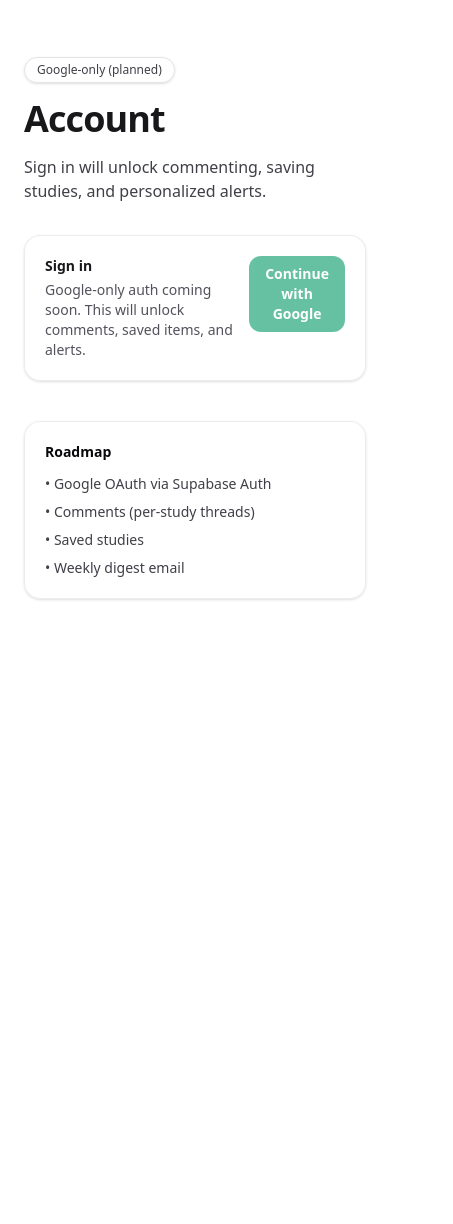
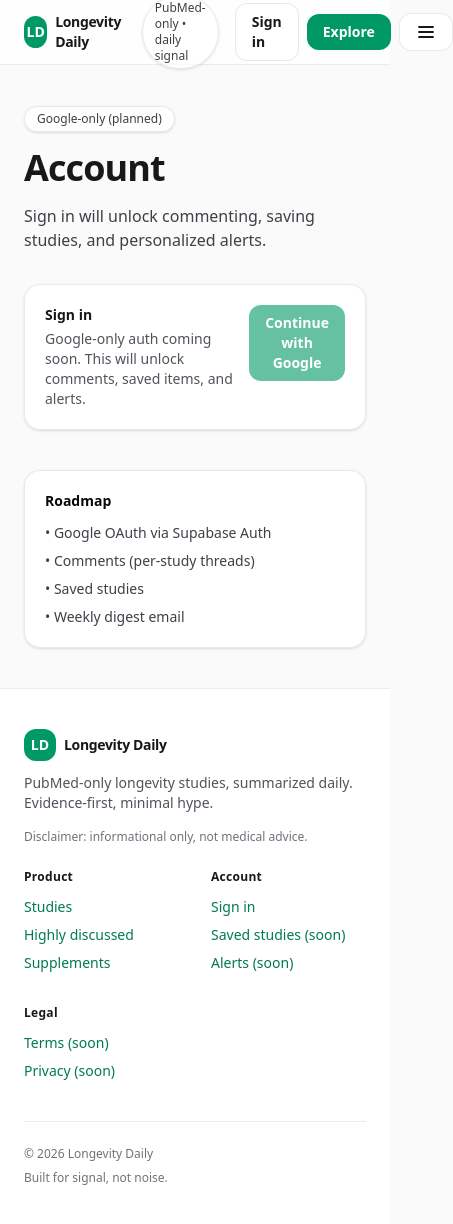
Before and after one commit to bgibson253/longevity-daily, a Next.js app: page /account in a window 390 px wide. Shown: the whole page, 453 px wide, since content can reach past the window. Before the commit the page ends 844 px from the top, so only its background shows below. Built offline with nearby package versions, Linux system fonts and the light colour scheme.

Commit message:
Polish UI: softer contrast, mobile nav, footer, SEO, highly-discussed

```diff
--- a/src/app/account/page.tsx
+++ b/src/app/account/page.tsx
@@ -1,11 +1,16 @@
 import { AuthPlaceholder } from '../components/AuthPlaceholder'
+import { SiteHeader } from '../components/SiteHeader'
+import { SiteFooter } from '../components/SiteFooter'
 
 export const revalidate = 3600
 
 export default function AccountPage() {
   return (
-    <main className="min-h-screen bg-saas">
-      <div className="container-saas py-14">
+    <main className="min-h-screen">
+      <SiteHeader />
+
+      <section className="bg-saas" style={{ paddingTop: 40, paddingBottom: 40 }}>
+        <div className="container-saas">
           <div className="mx-auto max-w-2xl">
             <div className="badge">Google-only (planned)</div>
             <h1 className="mt-4 text-4xl font-black tracking-tight text-zinc-900">Account</h1>
@@ -28,6 +33,9 @@
             </div>
           </div>
         </div>
+      </section>
+
+      <SiteFooter />
     </main>
   )
 }
--- /dev/null
+++ b/src/app/components/MobileNav.tsx
@@ -0,0 +1,83 @@
+'use client'
+
+import Link from 'next/link'
+import { usePathname } from 'next/navigation'
+import { useEffect, useRef, useState } from 'react'
+
+const LINKS: { href: string; label: string }[] = [
+  { href: '/', label: 'Studies' },
+  { href: '/highly-discussed', label: 'Highly discussed' },
+  { href: '/supplements', label: 'Supplements' },
+  { href: '/account', label: 'Account' },
+]
+
+function MenuIcon() {
+  return (
+    <svg width="20" height="20" viewBox="0 0 20 20" fill="none" aria-hidden="true">
+      <path d="M3 5h14" stroke="currentColor" strokeWidth="1.8" strokeLinecap="round" />
+      <path d="M3 10h14" stroke="currentColor" strokeWidth="1.8" strokeLinecap="round" />
+      <path d="M3 15h14" stroke="currentColor" strokeWidth="1.8" strokeLinecap="round" />
+    </svg>
+  )
+}
+
+export function MobileNav() {
+  const [open, setOpen] = useState(false)
+  const pathname = usePathname()
+  const panelRef = useRef<HTMLDivElement | null>(null)
+
+  useEffect(() => {
+    setOpen(false)
+  }, [pathname])
+
+  useEffect(() => {
+    function onKeyDown(e: KeyboardEvent) {
+      if (e.key === 'Escape') setOpen(false)
+    }
+    function onMouseDown(e: MouseEvent) {
+      if (!open) return
+      const el = panelRef.current
+      if (el && !el.contains(e.target as Node)) setOpen(false)
+    }
+    window.addEventListener('keydown', onKeyDown)
+    window.addEventListener('mousedown', onMouseDown)
+    return () => {
+      window.removeEventListener('keydown', onKeyDown)
+      window.removeEventListener('mousedown', onMouseDown)
+    }
+  }, [open])
+
+  return (
+    <div className="relative md:hidden" ref={panelRef}>
+      <button
+        type="button"
+        className="btn-secondary px-3"
+        onClick={() => setOpen((v) => !v)}
+        aria-label="Open navigation"
+        aria-expanded={open}
+      >
+        <MenuIcon />
+      </button>
+
+      {open ? (
+        <div className="absolute right-0 mt-2 w-64 overflow-hidden rounded-2xl border border-zinc-200/70 bg-white shadow-lg">
+          <div className="p-2">
+            {LINKS.map((l) => (
+              <Link
+                key={l.href}
+                href={l.href}
+                className={`block rounded-xl px-3 py-2 text-sm font-medium transition ${
+                  pathname === l.href
+                    ? 'bg-emerald-50 text-emerald-800'
+                    : 'text-zinc-700 hover:bg-zinc-50 hover:text-zinc-900'
+                }`}
+              >
+                {l.label}
+              </Link>
+            ))}
+          </div>
+        </div>
+      ) : null}
+    </div>
+  )
+}
--- /dev/null
+++ b/src/app/components/SiteFooter.tsx
@@ -0,0 +1,89 @@
+import Link from 'next/link'
+
+export function SiteFooter() {
+  return (
+    <footer className="border-t border-zinc-200/70 bg-white">
+      <div className="container-saas py-10">
+        <div className="flex flex-col gap-6 md:flex-row md:items-start md:justify-between">
+          <div>
+            <div className="flex items-center gap-2">
+              <span className="inline-flex h-8 w-8 items-center justify-center rounded-xl bg-emerald-600 text-sm font-black text-white">
+                LD
+              </span>
+              <div className="text-sm font-semibold tracking-tight text-zinc-900">Longevity Daily</div>
+            </div>
+            <p className="mt-3 max-w-md text-sm text-zinc-600">
+              PubMed-only longevity studies, summarized daily. Evidence-first, minimal hype.
+            </p>
+            <p className="mt-4 text-xs text-zinc-500">Disclaimer: informational only, not medical advice.</p>
+          </div>
+
+          <div className="grid grid-cols-2 gap-8 sm:grid-cols-3">
+            <div>
+              <div className="text-xs font-semibold tracking-wide text-zinc-900">Product</div>
+              <ul className="mt-3 space-y-2 text-sm">
+                <li>
+                  <Link className="link" href="/">
+                    Studies
+                  </Link>
+                </li>
+                <li>
+                  <Link className="link" href="/highly-discussed">
+                    Highly discussed
+                  </Link>
+                </li>
+                <li>
+                  <Link className="link" href="/supplements">
+                    Supplements
+                  </Link>
+                </li>
+              </ul>
+            </div>
+
+            <div>
+              <div className="text-xs font-semibold tracking-wide text-zinc-900">Account</div>
+              <ul className="mt-3 space-y-2 text-sm">
+                <li>
+                  <Link className="link" href="/account">
+                    Sign in
+                  </Link>
+                </li>
+                <li>
+                  <Link className="link" href="/account">
+                    Saved studies (soon)
+                  </Link>
+                </li>
+                <li>
+                  <Link className="link" href="/account">
+                    Alerts (soon)
+                  </Link>
+                </li>
+              </ul>
+            </div>
+
+            <div>
+              <div className="text-xs font-semibold tracking-wide text-zinc-900">Legal</div>
+              <ul className="mt-3 space-y-2 text-sm">
+                <li>
+                  <Link className="link" href="/">
+                    Terms (soon)
+                  </Link>
+                </li>
+                <li>
+                  <Link className="link" href="/">
+                    Privacy (soon)
+                  </Link>
+                </li>
+              </ul>
+            </div>
+          </div>
+        </div>
+
+        <div className="mt-10 flex flex-col gap-2 border-t border-zinc-200/70 pt-6 text-xs text-zinc-500 sm:flex-row sm:items-center sm:justify-between">
+          <div>© {new Date().getFullYear()} Longevity Daily</div>
+          <div className="text-zinc-500">Built for signal, not noise.</div>
+        </div>
+      </div>
+    </footer>
+  )
+}
--- a/src/app/components/SiteHeader.tsx
+++ b/src/app/components/SiteHeader.tsx
@@ -1,4 +1,5 @@
 import Link from 'next/link'
+import { MobileNav } from './MobileNav'
 
 function NavLink({ href, children }: { href: string; children: React.ReactNode }) {
   return (
@@ -13,7 +14,7 @@
 
 export function SiteHeader() {
   return (
-    <header className="sticky top-0 z-30 border-b border-zinc-200/70 bg-white/75 backdrop-blur">
+    <header className="sticky top-0 z-30 border-b border-zinc-200/70 bg-white/80 backdrop-blur">
       <div className="container-saas flex h-16 items-center justify-between gap-4">
         <div className="flex items-center gap-3">
           <Link href="/" className="flex items-center gap-2">
@@ -23,13 +24,12 @@
             <span className="text-sm font-semibold tracking-tight text-zinc-900">Longevity Daily</span>
           </Link>
           <span className="hidden sm:inline-flex" />
-          <span className="hidden sm:inline-flex badge">
-            PubMed-only • daily signal
-          </span>
+          <span className="hidden sm:inline-flex badge">PubMed-only • daily signal</span>
         </div>
 
         <nav className="hidden items-center gap-1 md:flex">
           <NavLink href="/">Studies</NavLink>
+          <NavLink href="/highly-discussed">Highly discussed</NavLink>
           <NavLink href="/supplements">Supplements</NavLink>
           <NavLink href="/account">Account</NavLink>
         </nav>
@@ -41,6 +41,7 @@
           <Link href="/supplements" className="btn-primary">
             Explore
           </Link>
+          <MobileNav />
         </div>
       </div>
     </header>
--- /dev/null
+++ b/src/app/highly-discussed/page.tsx
@@ -0,0 +1,49 @@
+import Link from 'next/link'
+import { SiteHeader } from '@/app/components/SiteHeader'
+
+export const revalidate = 3600
+
+export default function HighlyDiscussedPage() {
+  return (
+    <main className="min-h-screen">
+      <SiteHeader />
+
+      <section className="bg-saas" style={{ paddingTop: 36, paddingBottom: 36 }}>
+        <div className="container-saas">
+          <div className="mx-auto max-w-3xl">
+            <div className="badge">Placeholder</div>
+            <h1 className="mt-4 text-4xl font-black tracking-tight text-zinc-900">Highly discussed</h1>
+            <p className="mt-4 text-base text-zinc-700">
+              Soon: the studies with the most comment activity, plus what the community is debating.
+            </p>
+          </div>
+        </div>
+      </section>
+
+      <section className="bg-white">
+        <div className="container-saas py-12">
+          <div className="mx-auto max-w-3xl">
+            <div className="card p-6">
+              <h2 className="text-sm font-semibold text-zinc-900">What will show up here</h2>
+              <ul className="mt-3 space-y-2 text-sm text-zinc-700">
+                <li>• Most commented studies (7d / 30d)</li>
+                <li>• Top upvoted comments per study</li>
+                <li>• Quick filters (topic, intervention, model organism)</li>
+              </ul>
+              <div className="mt-5 flex flex-wrap gap-3">
+                <Link href="/" className="btn-secondary">
+                  Browse studies
+                </Link>
+                <Link href="/account" className="btn-primary">
+                  Sign in (planned)
+                </Link>
+              </div>
+            </div>
+
+            <footer className="mt-12 border-t border-zinc-200/70 pt-6 text-xs text-zinc-500">Not medical advice.</footer>
+          </div>
+        </div>
+      </section>
+    </main>
+  )
+}
--- a/src/app/layout.tsx
+++ b/src/app/layout.tsx
@@ -2,8 +2,19 @@
 import './globals.css'
 
 export const metadata: Metadata = {
-  title: 'Longevity Daily',
-  description: 'PubMed-only longevity studies, summarized daily.',
+  metadataBase: new URL('https://longevitydaily.com'),
+  title: {
+    default: 'Longevity Daily — PubMed-only longevity studies, summarized daily',
+    template: '%s — Longevity Daily',
+  },
+  description:
+    'PubMed-only longevity studies, summarized daily. Fast, evidence-first briefs with an emerald-clean SaaS vibe.',
+  openGraph: {
+    title: 'Longevity Daily',
+    description: 'PubMed-only longevity studies, summarized daily.',
+    type: 'website',
+  },
+  robots: { index: true, follow: true },
 }
 
 export default function RootLayout({ children }: { children: React.ReactNode }) {
--- a/src/app/page.tsx
+++ b/src/app/page.tsx
@@ -3,6 +3,7 @@
 import { HomeHero } from './components/HomeHero'
 import { StudyCard } from './components/StudyCard'
 import Link from 'next/link'
+import { SiteFooter } from './components/SiteFooter'
 
 export const revalidate = 60
 
@@ -62,7 +63,8 @@
                 <div>
                   <h2 className="text-xl font-bold tracking-tight text-zinc-900">Recent (7 days) — Top 10</h2>
                   <p className="mt-1 text-sm text-zinc-600">
-                    Ranked newest-first for now; blurbs pulled from <span className="font-semibold">studies.why</span>.
+                    Ranked newest-first for now; blurbs pulled from{' '}
+                    <span className="font-semibold">studies.why</span>.
                   </p>
                 </div>
                 <div className="text-xs text-zinc-500">No duplicates across sections</div>
@@ -96,9 +98,7 @@
                 <div className="flex flex-col gap-3 sm:flex-row sm:items-center sm:justify-between">
                   <div>
                     <h3 className="text-sm font-semibold text-zinc-900">Sponsors / revenue (soon)</h3>
-                    <p className="mt-1 text-sm text-zinc-600">
-                      We’re building an evidence-first supplements hub.
-                    </p>
+                    <p className="mt-1 text-sm text-zinc-600">We’re building an evidence-first supplements hub.</p>
                   </div>
                   <Link href="/supplements" className="btn-primary">
                     View Supplements page
@@ -107,12 +107,10 @@
               </section>
             </div>
           )}
-
-          <footer className="mt-12 border-t border-zinc-200/70 pt-6 text-xs text-zinc-500">
-            Disclaimer: informational only, not medical advice.
-          </footer>
         </div>
       </section>
+
+      <SiteFooter />
     </main>
   )
 }
--- a/src/app/studies/[pmid]/page.tsx
+++ b/src/app/studies/[pmid]/page.tsx
@@ -2,6 +2,7 @@
 import { supabaseAnon } from '@/lib/supabase'
 import { SiteHeader } from '@/app/components/SiteHeader'
 import { CommentsPlaceholder } from '@/app/components/CommentsPlaceholder'
+import { SiteFooter } from '@/app/components/SiteFooter'
 
 export const revalidate = 60
 
@@ -27,10 +28,14 @@
     .eq('pmid', pmid)
     .maybeSingle()
 
+  const study = (data || null) as StudyRow | null
+
   return (
-    <main className="min-h-screen bg-saas">
+    <main className="min-h-screen">
       <SiteHeader />
-      <div className="container-saas py-10">
+
+      <section className="bg-saas" style={{ paddingTop: 32, paddingBottom: 32 }}>
+        <div className="container-saas">
           <div className="mx-auto max-w-3xl">
             <Link href="/" className="link text-sm">
               ← Back
@@ -40,48 +45,69 @@
               <div className="mt-6 card p-6">
                 <p className="text-sm text-red-600">Failed to load study: {error.message}</p>
               </div>
-          ) : !data ? (
+            ) : !study ? (
               <div className="mt-6 card p-6">
                 <p className="text-sm text-zinc-700">Not found.</p>
               </div>
             ) : (
-            <>
-              <h1 className="mt-6 text-3xl font-black tracking-tight text-zinc-900">{data.title}</h1>
-              <div className="mt-2 text-sm text-zinc-600">
-                {data.journal || '—'} {data.pub_date ? `• ${data.pub_date}` : ''}
+              <div className="mt-6">
+                <div className="flex flex-wrap items-center gap-2">
+                  <span className="badge">PMID {study.pmid}</span>
+                  <span className="badge">PubMed-only</span>
                 </div>
-
-              {data.why ? (
-                <div className="mt-6 card p-6">
-                  <div className="flex items-center justify-between gap-3">
-                    <h2 className="text-sm font-semibold text-zinc-900">Impact</h2>
-                    <span className="badge">from studies.why</span>
+                <h1 className="mt-4 text-3xl font-black tracking-tight text-zinc-900">{study.title}</h1>
+                <div className="mt-3 text-sm text-zinc-600">
+                  {study.journal || '—'} {study.pub_date ? `• ${study.pub_date}` : ''}
                 </div>
-                  <p className="mt-3 text-sm text-zinc-700 leading-relaxed">{data.why}</p>
-                </div>
-              ) : null}
 
                 <div className="mt-6 flex flex-wrap items-center gap-3">
                   <a
-                  className="btn-secondary"
-                  href={data.pubmed_url || `https://pubmed.ncbi.nlm.nih.gov/${data.pmid}/`}
+                    className="btn-primary"
+                    href={study.pubmed_url || `https://pubmed.ncbi.nlm.nih.gov/${study.pmid}/`}
                     target="_blank"
                     rel="noreferrer"
                   >
                     View on PubMed
                   </a>
-                <span className="text-xs text-zinc-500">PMID {data.pmid}</span>
+                  <Link href="/highly-discussed" className="btn-secondary">
+                    Highly discussed
+                  </Link>
                 </div>
+              </div>
+            )}
+          </div>
+        </div>
+      </section>
+
+      <section className="bg-white">
+        <div className="container-saas py-12">
+          <div className="mx-auto max-w-3xl">
+            {study?.why ? (
+              <div className="card p-6">
+                <div className="flex items-center justify-between gap-3">
+                  <h2 className="text-sm font-semibold text-zinc-900">Impact</h2>
+                  <span className="badge">from studies.why</span>
+                </div>
+                <p className="mt-3 text-sm leading-relaxed text-zinc-700">{study.why}</p>
+              </div>
+            ) : (
+              <div className="card p-6">
+                <h2 className="text-sm font-semibold text-zinc-900">Impact</h2>
+                <p className="mt-2 text-sm text-zinc-600">
+                  No summary yet for this paper. Soon: model/organism, intervention, key endpoints, and a conservative
+                  takeaway.
+                </p>
+              </div>
+            )}
 
             <div className="mt-10">
               <CommentsPlaceholder />
             </div>
-            </>
-          )}
-
-          <footer className="mt-12 border-t border-zinc-200/70 pt-6 text-xs text-zinc-500">Not medical advice.</footer>
           </div>
         </div>
+      </section>
+
+      <SiteFooter />
     </main>
   )
 }
--- a/src/app/supplements/page.tsx
+++ b/src/app/supplements/page.tsx
@@ -1,4 +1,5 @@
 import { SiteHeader } from '../components/SiteHeader'
+import { SiteFooter } from '../components/SiteFooter'
 
 export const revalidate = 3600
 
@@ -82,8 +83,8 @@
             <div className="badge">Revenue • affiliate-ready</div>
             <h1 className="mt-4 text-4xl font-black tracking-tight text-zinc-900">Top supplements (v0)</h1>
             <p className="mt-4 text-base text-zinc-700">
-              This is a starter list meant to be useful, conservative, and readable.
-              It will evolve into an evidence-first directory with PubMed links and disclosure.
+              This is a starter list meant to be useful, conservative, and readable. It will evolve into an
+              evidence-first directory with PubMed links and disclosure.
             </p>
           </div>
         </div>
@@ -116,12 +117,15 @@
             <div className="card p-6">
               <h3 className="text-sm font-semibold">Disclosure</h3>
               <p className="mt-2 text-sm text-zinc-600">
-                Future versions may use affiliate links. Recommendations will remain evidence-first and will include uncertainty.
+                Future versions may use affiliate links. Recommendations will remain evidence-first and will include
+                uncertainty.
               </p>
             </div>
           </div>
         </div>
       </section>
+
+      <SiteFooter />
     </main>
   )
 }
--- a/src/app/ui.css
+++ b/src/app/ui.css
@@ -2,10 +2,10 @@
 
 /* Polished light SaaS theme with emerald accents */
 :root {
-  --bg: 255 255 255;
+  --bg: 250 250 250;
   --fg: 9 9 11; /* zinc-950 */
   --muted: 113 113 122; /* zinc-500 */
-  --card: 255 255 255;
+  --card: 252 252 252;
   --border: 228 228 231; /* zinc-200 */
   --ring: 16 185 129; /* emerald-500 */
   --accent: 16 185 129;
@@ -25,12 +25,12 @@
   background: rgba(var(--accent), 0.22);
 }
 
-/* Subtle grid / glow */
+/* Subtle grid / glow. Reduce "too white" by defaulting to a soft zinc backdrop. */
 .bg-saas {
   background:
-    radial-gradient(900px 500px at 15% -10%, rgba(var(--accent), 0.16), transparent 55%),
-    radial-gradient(700px 420px at 88% 10%, rgba(59, 130, 246, 0.10), transparent 52%),
-    linear-gradient(to bottom, rgb(244 244 245), rgb(255 255 255));
+    radial-gradient(900px 520px at 14% -10%, rgba(var(--accent), 0.14), transparent 55%),
+    radial-gradient(700px 460px at 88% 12%, rgba(59, 130, 246, 0.09), transparent 52%),
+    linear-gradient(to bottom, rgb(244 244 245), rgb(250 250 250));
 }
 
 /* Reusable primitives */
@@ -39,7 +39,7 @@
 }
 
 .card {
-  @apply rounded-2xl border border-zinc-200/70 bg-white shadow-sm;
+  @apply rounded-2xl border border-zinc-200/80 bg-white/85 shadow-sm;
 }
 
 .card-hover {
@@ -47,7 +47,7 @@
 }
 
 .badge {
-  @apply inline-flex items-center gap-1 rounded-full border border-zinc-200 bg-white/70 px-3 py-1 text-xs text-zinc-700 shadow-sm;
+  @apply inline-flex items-center gap-1 rounded-full border border-zinc-200/80 bg-white/70 px-3 py-1 text-xs text-zinc-700 shadow-sm;
 }
 
 .btn-primary {
@@ -55,7 +55,7 @@
 }
 
 .btn-secondary {
-  @apply inline-flex items-center justify-center rounded-xl border border-zinc-200 bg-white px-4 py-2 text-sm font-semibold text-zinc-900 transition hover:bg-zinc-50;
+  @apply inline-flex items-center justify-center rounded-xl border border-zinc-200/80 bg-white px-4 py-2 text-sm font-semibold text-zinc-900 transition hover:bg-zinc-50;
 }
 
 .btn-ghost {
@@ -63,7 +63,7 @@
 }
 
 .kbd {
-  @apply rounded-md border border-zinc-200 bg-zinc-50 px-1.5 py-0.5 font-mono text-[11px] text-zinc-700;
+  @apply rounded-md border border-zinc-200/80 bg-zinc-50 px-1.5 py-0.5 font-mono text-[11px] text-zinc-700;
 }
 
 .link {
@@ -76,11 +76,6 @@
 
 .prose-tight p {
   @apply leading-relaxed;
-}
-
-/* Contrast tweaks */
-.card {
-  @apply bg-white/90;
 }
 
 /* Supplement evidence pills */
```
Lines whose indentation alone changed are shown as unchanged.
